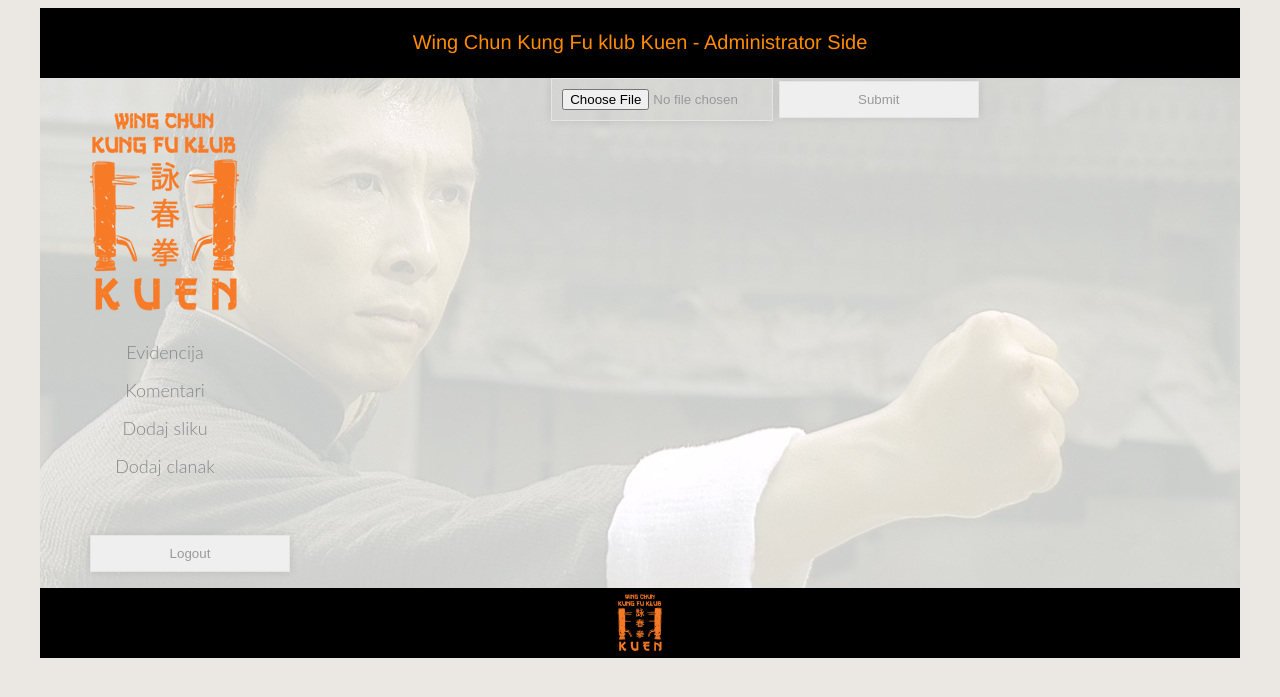
After one commit to wingpal/www.wingchunkuen.com, a PHP site: page /admin/upload_form.php in a window 1280 px wide. The commit adds this page. Shown: the top 697 px of the page. Run offline with PHP 8.4, Linux system fonts and the light colour scheme; the visitor is signed in with stand-in values (Sample User, id 1).

Commit message:
dodat uploader

```diff
--- a/admin/comments.php
+++ b/admin/comments.php
@@ -47,7 +47,7 @@ $query = $conn->query('SELECT * FROM comments');
                         <ul>
                             <li class='active has-sub'><a href='evidencija.php'><span>Evidencija</span></a></li>
                             <li class='active has-sub'><a href='comments.php'><span>Komentari</span></a></li>
-                            <li class='active has-sub'><a href='picadd.php'><span>Dodaj sliku</span></a></li>
+                            <li class='active has-sub'><a href='upload_form.php'><span>Dodaj sliku</span></a></li>
                             <li class='active has-sub'><a href='textadd.php'><span>Dodaj clanak</span></a></li>
                         </ul>
                     </div>
--- a/admin/evidencija.php
+++ b/admin/evidencija.php
@@ -60,7 +60,7 @@ $query = $conn->query('SELECT * FROM student_list')
                         <ul>
                             <li class='active has-sub'><a href='evidencija.php'><span>Evidencija</span></a></li>
                             <li class='active has-sub'><a href='comments.php'><span>Komentari</span></a></li>
-                            <li class='active has-sub'><a href='picadd.php'><span>Dodaj sliku</span></a></li>
+                            <li class='active has-sub'><a href='upload_form.php'><span>Dodaj sliku</span></a></li>
                             <li class='active has-sub'><a href='textadd.php'><span>Dodaj clanak</span></a></li>
                         </ul>
                     </div>
--- a/admin/evidencija_add.php
+++ b/admin/evidencija_add.php
@@ -40,7 +40,7 @@ if($_SESSION['a_id'] == '')
                         <ul>
                             <li class='active has-sub'><a href='evidencija.php'><span>Evidencija</span></a></li>
                             <li class='active has-sub'><a href='comments.php'><span>Komentari</span></a></li>
-                            <li class='active has-sub'><a href='picadd.php'><span>Dodaj sliku</span></a></li>
+                            <li class='active has-sub'><a href='upload_form.php'><span>Dodaj sliku</span></a></li>
                             <li class='active has-sub'><a href='textadd.php'><span>Dodaj clanak</span></a></li>
                         </ul>
                     </div>
--- a/admin/evidencija_change.php
+++ b/admin/evidencija_change.php
@@ -58,7 +58,7 @@ $result = $query->fetch();
                         <ul>
                             <li class='active has-sub'><a href='evidencija.php'><span>Evidencija</span></a></li>
                             <li class='active has-sub'><a href='comments.php'><span>Komentari</span></a></li>
-                            <li class='active has-sub'><a href='picadd.php'><span>Dodaj sliku</span></a></li>
+                            <li class='active has-sub'><a href='upload_form.php'><span>Dodaj sliku</span></a></li>
                             <li class='active has-sub'><a href='textadd.php'><span>Dodaj clanak</span></a></li>
                         </ul>
                     </div>
--- /dev/null
+++ b/admin/upload_form.php
@@ -0,0 +1,109 @@
+<?php
+
+
+/*** pocetak sesije ***/
+session_start();
+
+
+if($_SESSION['a_id'] == '')
+{
+    header('Location: ../functions/off_access.php');
+}
+
+?>
+
+
+
+<!doctype html>
+
+<html lang="en">
+
+<head>
+    <meta charset="utf-8">
+    <title>Wing Chun Kuen Admin Page</title>
+    <meta name="description" content="The HTML5 Herald">
+    <meta name="author" content="SitePoint">
+    <link rel="stylesheet" href="../css/main_body_style.css" type="text/css">
+
+
+
+</head>
+<body>
+<div id ="admin_container">
+    <div id = "admin_header"><br>Wing Chun Kung Fu klub Kuen - Administrator Side</div>
+
+    <div id = "admin_main_all">
+
+        <div id="admin_all_left">
+            <div id="admin_all_left_top"><img src="../pictures/side_logo.png" width="200" height="210" alt="Logo" style="padding-top: 30px"></div>
+            <div id="admin_all_left_menu">
+                <div id = "LeftMenu" style="padding-top: 0px" align="center">
+                    <div id='cssmenu'>
+                        <ul>
+                            <li class='active has-sub'><a href='evidencija.php'><span>Evidencija</span></a></li>
+                            <li class='active has-sub'><a href='comments.php'><span>Komentari</span></a></li>
+                            <li class='active has-sub'><a href='upload_form.php'><span>Dodaj sliku</span></a></li>
+                            <li class='active has-sub'><a href='textadd.php'><span>Dodaj clanak</span></a></li>
+                        </ul>
+                    </div>
+                    <div id="logout" style="padding-top: 50px">
+                        <form method="post" name="logout">
+                            <a href="../functions/logout.php"><input type='button' name="logout" value="Logout"></a>
+                        </form>
+                    </div>
+                </div>
+
+            </div>
+        </div>
+
+        <div id="admin_mainwindow">
+            <?php
+            if(isset($_FILES['image'])){
+                $errors= array();
+                $file_name = $_FILES['image']['name'];
+                $file_size =$_FILES['image']['size'];
+                $file_tmp =$_FILES['image']['tmp_name'];
+                $file_type=$_FILES['image']['type'];
+                $file_ext=strtolower(end(explode('.',$_FILES['image']['name'])));
+
+                $expensions= array("jpeg","jpg","png");
+
+                if(in_array($file_ext,$expensions)=== false){
+                    $errors[]="extension not allowed, please choose a JPEG or PNG file.";
+                }
+
+                if($file_size > 2097152){
+                    $errors[]='File size must be excately 2 MB';
+                }
+
+                if(empty($errors)==true){
+                    move_uploaded_file($file_tmp,"imagesuploaded/".$file_name);
+                    echo "Success";
+                }else{
+                    print_r($errors);
+                }
+            }
+            ?>
+            <html>
+            <body>
+
+            <form action="" method="POST" enctype="multipart/form-data">
+                <input type="file" name="image" />
+                <input type="submit"/>
+            </form>
+
+            </body>
+            </html>
+        </div>
+
+
+
+    </div>
+    <div id = "admin_footer"><img src="../pictures/side_logo.png" width="60" height="60" id="img1" style="padding-top: 5px"></div>
+
+</div>
+
+
+</body>
+
+</html>
--- a/admin/welcome_page.php
+++ b/admin/welcome_page.php
@@ -38,7 +38,7 @@ if($_SESSION['a_id'] == '')
                         <ul>
                             <li class='active has-sub'><a href='evidencija.php'><span>Evidencija</span></a></li>
                             <li class='active has-sub'><a href='comments.php'><span>Komentari</span></a></li>
-                            <li class='active has-sub'><a href='picadd.php'><span>Dodaj sliku</span></a></li>
+                            <li class='active has-sub'><a href='upload_form.php'><span>Dodaj sliku</span></a></li>
                             <li class='active has-sub'><a href='textadd.php'><span>Dodaj clanak</span></a></li>
                         </ul>
                         <div id="logout" style="padding-top: 50px">
```
Also changed, not shown: admin/imagesuploaded/Bazenčić PicsArt_1437338031290.jpg (added), admin/imagesuploaded/Kamioncic na strandu PicsArt_1430861779831.jpg (added), admin/imagesuploaded/Kao morska PicsArt_1437338133901.jpg (added), admin/imagesuploaded/Kre38.jpg (added), admin/imagesuploaded/Mica na strandu PicsArt_1430856082715.jpg (added), admin/imagesuploaded/received_817189751710708.jpeg (added).
